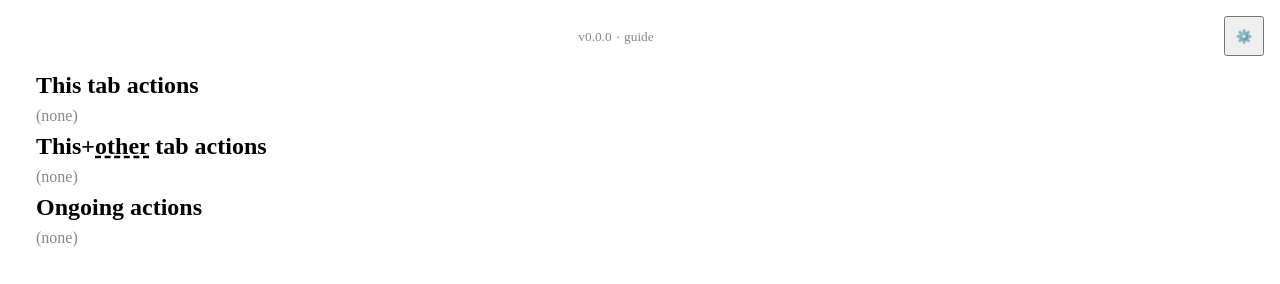
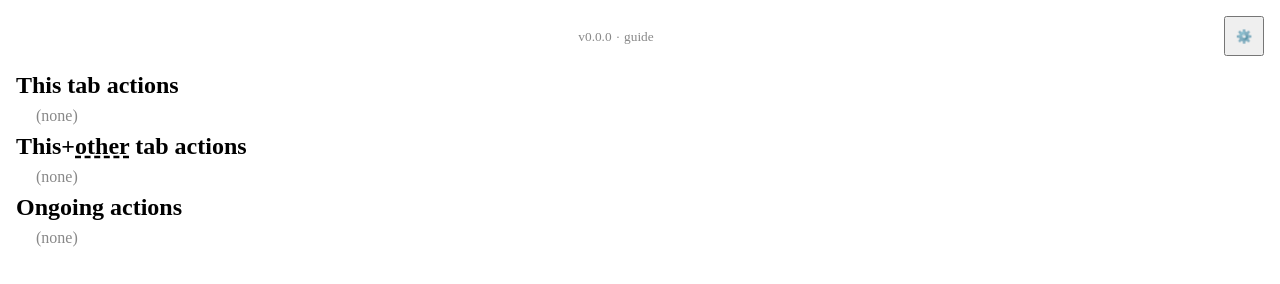
Before and after one commit to AntonKhorev/osm-dwg-helper, a website with bundled scripts: page src/panel.html in a window 1280 px wide. Built offline with nearby package versions, Linux system fonts and the light colour scheme; no server answers.

Commit message:
no large left margin for menu headings

```diff
--- a/src/ui.css
+++ b/src/ui.css
@@ -86,7 +86,6 @@ body.panel .go-to-slice input {
 }
 body.panel h2 {
 	margin: .5rem;
-	margin-inline-start: calc(.5rem + 16px + .25rem);
 	padding: 0;
 }
 body.panel ul.actions,
```
